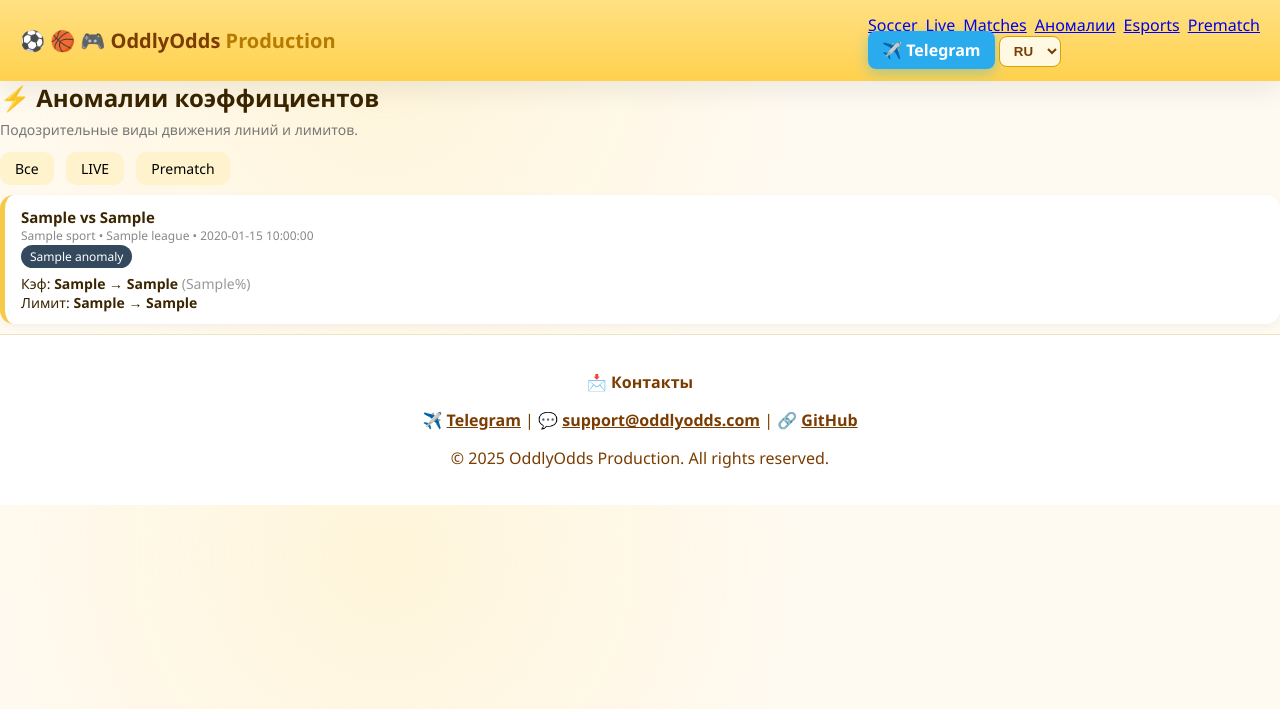
After one commit to genry1996/Inforadar-Pro-Full, a Flask app: template inforadar_ui/templates/anomalies.html in a window 1280 px wide. The commit adds this page. Shown: the top 709 px of the page. Run offline with Flask 3, Linux system fonts and the light colour scheme; the template is opened without the code that fills it: most values are stand-ins (such as "Sample title", 1, 10 or a date in 2020).

Commit message:
Full project update before fix anomalies route

```diff
--- a/inforadar_ui/static/css/style.css
+++ b/inforadar_ui/static/css/style.css
@@ -502,3 +502,41 @@ main {
   0% { background-position: 200% 0; }
   100% { background-position: -200% 0; }
 }
+
+.anom-card {
+    background: #fff;
+    border-radius: 12px;
+    padding: 18px;
+    margin-bottom: 14px;
+    box-shadow: 0 2px 6px rgba(0,0,0,0.06);
+    border-left: 6px solid #f1c40f;
+}
+
+.anom-up { border-left-color: #2ecc71; }
+.anom-down { border-left-color: #e74c3c; }
+.anom-limit { border-left-color: #9b59b6; }
+
+.badge {
+    padding: 3px 8px;
+    border-radius: 6px;
+    font-size: 12px;
+    color: white;
+}
+
+.badge-up { background: #2ecc71; }
+.badge-down { background: #e74c3c; }
+.badge-limit { background: #9b59b6; }
+
+.filter-btn {
+    padding: 6px 12px;
+    background: #fff3cd;
+    border-radius: 10px;
+    margin-right: 10px;
+    cursor: pointer;
+    font-size: 14px;
+    text-decoration: none;
+    color: black;
+}
+.filter-btn.active {
+    background: #ffc107;
+}
--- /dev/null
+++ b/inforadar_ui/templates/anomalies.html
@@ -0,0 +1,192 @@
+{% extends "base.html" %}
+{% block content %}
+
+<style>
+.anom-header {
+    margin-bottom: 18px;
+}
+.anom-header h2 {
+    margin: 0 0 6px 0;
+}
+.anom-header p {
+    margin: 0;
+    font-size: 14px;
+    color: #777;
+}
+
+.anom-filters {
+    margin-bottom: 16px;
+}
+
+.filter-btn {
+    padding: 6px 14px;
+    background: #fff3cd;
+    border-radius: 10px;
+    margin-right: 8px;
+    cursor: pointer;
+    font-size: 14px;
+    text-decoration: none;
+    color: #000;
+    border: 1px solid transparent;
+}
+.filter-btn:hover {
+    border-color: #ffcf33;
+}
+.filter-btn.active {
+    background: #ffc107;
+    font-weight: 600;
+}
+
+.anom-card {
+    background: #ffffff;
+    border-radius: 14px;
+    padding: 12px 16px;
+    margin-bottom: 10px;
+    box-shadow: 0 3px 8px rgba(0,0,0,0.04);
+    border-left: 5px solid #f7c948;
+    transition: box-shadow 0.15s ease, transform 0.15s ease;
+}
+.anom-card:hover {
+    box-shadow: 0 6px 14px rgba(0,0,0,0.08);
+    transform: translateY(-1px);
+}
+
+.badge {
+    padding: 3px 9px;
+    border-radius: 999px;
+    font-size: 12px;
+    color: #fff;
+}
+.badge-drop { background:#e74c3c; }
+.badge-rise { background:#2ecc71; }
+.badge-limit { background:#9b59b6; }
+.badge-other { background:#34495e; }
+
+.anom-match {
+    font-size: 15px;
+    font-weight: 600;
+}
+.anom-meta {
+    font-size: 12px;
+    color: #888;
+}
+
+.anom-body {
+    margin-top: 8px;
+    font-size: 14px;
+}
+
+.pagination {
+    margin-top: 18px;
+    text-align: center;
+}
+.page-btn {
+    display: inline-block;
+    padding: 5px 10px;
+    margin: 0 3px;
+    border-radius: 8px;
+    border: 1px solid #ffd666;
+    text-decoration: none;
+    font-size: 13px;
+    color: #444;
+    background: #fffdf5;
+}
+.page-btn.active {
+    background: #ffc107;
+    color: #000;
+    font-weight: 600;
+}
+.page-btn:hover {
+    background: #ffe083;
+}
+</style>
+
+<div class="anom-header">
+    <h2>⚡ Аномалии коэффициентов</h2>
+    <p>Подозрительные виды движения линий и лимитов.</p>
+</div>
+
+<div class="anom-filters">
+    <a href="{{ url_for('anomalies_page', type='all') }}"
+       class="filter-btn {% if filter_type == 'all' %}active{% endif %}">Все</a>
+
+    <a href="{{ url_for('anomalies_page', type='live') }}"
+       class="filter-btn {% if filter_type == 'live' %}active{% endif %}">LIVE</a>
+
+    <a href="{{ url_for('anomalies_page', type='prematch') }}"
+       class="filter-btn {% if filter_type == 'prematch' %}active{% endif %}">Prematch</a>
+</div>
+
+{% if anomalies|length == 0 %}
+<p style="color:#777;">Нет данных.</p>
+{% else %}
+    {% for a in anomalies %}
+
+        {# Название матча #}
+        {% if a.home_team or a.away_team %}
+            {% set match_title = (a.home_team or '?') ~ ' vs ' ~ (a.away_team or '?') %}
+        {% else %}
+            {% set match_title = 'Матч ID ' ~ a.match_id %}
+        {% endif %}
+
+        {# Определяем тип #}
+        {% set badge_class="badge-other" %}
+        {% set label=a.anomaly_type %}
+
+        {% if 'DROP' in a.anomaly_type %}
+            {% set badge_class="badge-drop" %}
+            {% set label="Падение коэффициента" %}
+        {% elif 'RISE' in a.anomaly_type %}
+            {% set badge_class="badge-rise" %}
+            {% set label="Рост коэффициента" %}
+        {% elif 'LIMIT' in a.anomaly_type %}
+            {% set badge_class="badge-limit" %}
+            {% set label="Порезка лимита" %}
+        {% endif %}
+
+        <div class="anom-card">
+            <div class="anom-title-line">
+                <div>
+                    <div class="anom-match">{{ match_title }}</div>
+                    <div class="anom-meta">
+                        {{ a.sport }} • {{ a.league }} • {{ a.occurred_at }}
+                    </div>
+                </div>
+                <span class="badge {{ badge_class }}">{{ label }}</span>
+            </div>
+
+            <div class="anom-body">
+                {% if a.before_odd is not none and a.after_odd is not none %}
+                <div class="anom-odds-line">
+                    Кэф: <b>{{ a.before_odd }}</b> → <b>{{ a.after_odd }}</b>
+                    {% if a.diff_pct %}<span style="color:#999;">({{ a.diff_pct }}%)</span>{% endif %}
+                </div>
+                {% endif %}
+
+                {% if a.before_limit and a.after_limit %}
+                <div class="anom-odds-line">
+                    Лимит: <b>{{ a.before_limit }}</b> → <b>{{ a.after_limit }}</b>
+                </div>
+                {% endif %}
+            </div>
+        </div>
+
+    {% endfor %}
+{% endif %}
+
+{% if total_pages > 1 %}
+    <div class="pagination">
+        {% for p in range(1, total_pages+1) %}
+            <a href="{{ url_for('anomalies_page', type=filter_type, page=p) }}"
+               class="page-btn {% if p == page %}active{% endif %}">
+                {{ p }}
+            </a>
+        {% endfor %}
+    </div>
+{% endif %}
+
+<script>
+setInterval(() => location.reload(), 15000);
+</script>
+
+{% endblock %}
--- a/inforadar_ui/templates/base.html
+++ b/inforadar_ui/templates/base.html
@@ -26,6 +26,14 @@
         <a href="/" class="{{ 'active' if request.path == '/' else '' }}">Soccer</a>
         <a href="/live" class="{{ 'active' if request.path.startswith('/live') else '' }}">Live</a>
         <a href="/matches" class="{{ 'active' if request.path.startswith('/matches') else '' }}">Matches</a>
+
+        <!-- ⭐ ВСТАВЛЕННАЯ КНОПКА АНОМАЛИИ ⭐ -->
+        <a href="{{ url_for('anomalies_page') }}"
+           class="{{ 'active' if request.path.startswith('/anomalies') else '' }}">
+           Аномалии
+        </a>
+        <!-- ⭐ КОНЕЦ ВСТАВКИ ⭐ -->
+
         <a href="/esports" class="{{ 'active' if request.path.startswith('/esports') else '' }}">Esports</a>
         <a href="/prematch" class="{{ 'active' if request.path.startswith('/prematch') else '' }}">Prematch</a>
       </nav>
@@ -68,8 +76,7 @@
       }
     });
 
-    // Мини-лоадер таблицы
-    // ===== Shimmer-анимация при загрузке таблицы =====
+    // Shimmer loader для таблиц
     document.addEventListener("DOMContentLoaded", () => {
       const loader = document.getElementById("table-loader");
       const table = document.querySelector("table");
@@ -78,7 +85,6 @@ document.addEventListener("DOMContentLoaded", () => {
         loader.style.display = "block";
         table.style.opacity = "0";
 
-    // Имитация загрузки — можно синхронизировать с AJAX/обновлением данных
         setTimeout(() => {
           loader.style.display = "none";
           table.style.opacity = "1";
@@ -92,7 +98,7 @@ document.addEventListener("DOMContentLoaded", () => {
     });
   </script>
 
-  <!-- ===== 🌟 Глобальный плавный переход + shimmer loader ===== -->
+  <!-- ===== Глобальный лоадер переходов ===== -->
   <div id="page-loader">
     <div class="shimmer"></div>
   </div>
@@ -102,7 +108,6 @@ document.addEventListener("DOMContentLoaded", () => {
       const loader = document.getElementById("page-loader");
       loader.style.display = "none";
 
-      // плавная загрузка при переходах
       document.querySelectorAll("a, button").forEach(el => {
         el.addEventListener("click", e => {
           const href = el.getAttribute("href");
```
Also changed, not shown: inforadar_ui/app.py (+76 -86 lines). Lines whose indentation alone changed are shown as unchanged.
